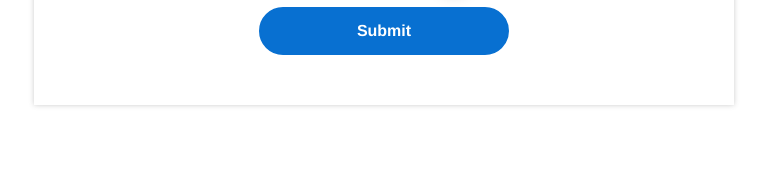
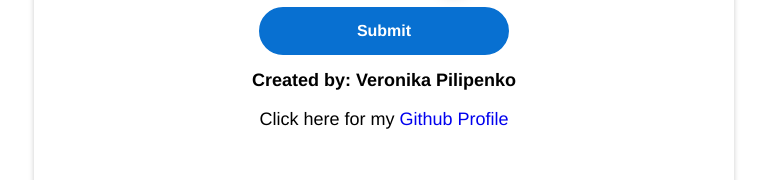
Before and after one commit to VPilipenko334/fetch-rewards-coding-challenge, a React (Create React App) app: page / in a window 1280 px wide. Shown: the part 592-772 px from the top of the page, without its empty margins (256-1023 px from the left). Built offline with nearby package versions, Linux system fonts and the light colour scheme; no server answers.

Commit message:
all complete

```diff
--- a/src/components/Form.jsx
+++ b/src/components/Form.jsx
@@ -138,6 +138,10 @@ const Form = () => {
 
             <button className="submit-button" type="submit">Submit</button>
 
+            <br/>
+            <h2>Created by: Veronika Pilipenko</h2>
+            <p>Click here for my <a href="https://github.com/VPilipenko334">Github Profile</a></p>
+
         </form >
     </div>
     )
```
